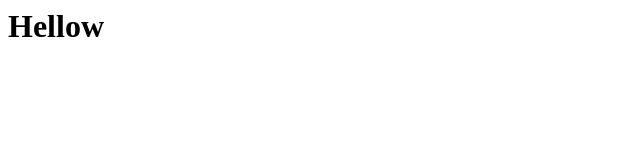
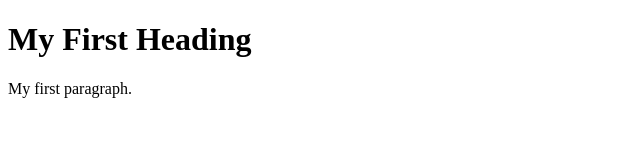
Before and after one commit to ajin-hub/testeclipse, a plain HTML site: page index.html in a window 1280 px wide. Shown: the whole page, without its empty margins (0-640 px from the left). Drawn offline with Linux system fonts and the light colour scheme.

Commit message:
Update index.html

```diff
--- a/index.html
+++ b/index.html
@@ -1,7 +1,10 @@
+<!DOCTYPE html>
 <html>
-  <head>
-  </head>
-  <body>
-    <h1>Hellow</h1>
-  </body>
+<body>
+
+<h1>My First Heading</h1>
+
+<p>My first paragraph.</p>
+
+</body>
 </html>
```
